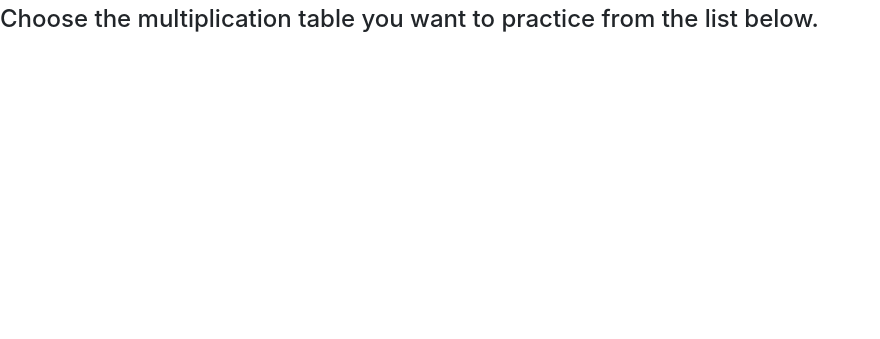
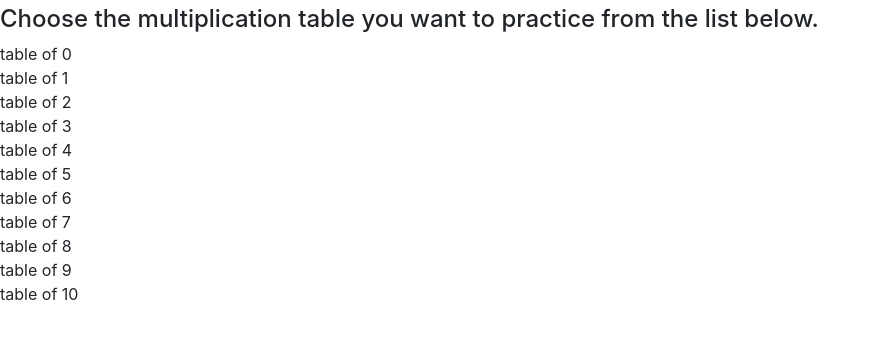
Before and after one commit to JoskedeJong/ProjectTables, a plain HTML site: page index.html in a window 1280 px wide. Shown: the part 51-390 px from the top of the page, without its empty margins (0-880 px from the left). Drawn offline with nearby package versions, Linux system fonts and the light colour scheme.

Commit message:
made basic html structure, added clickable buttons

```diff
--- a/index.html
+++ b/index.html
@@ -8,20 +8,21 @@
     <!-- Bootstrap CSS -->
     <link rel="stylesheet" href="https://stackpath.bootstrapcdn.com/bootstrap/4.3.1/css/bootstrap.min.css" integrity="sha384-ggOyR0iXCbMQv3Xipma34MD+dH/1fQ784/j6cY/iJTQUOhcWr7x9JvoRxT2MZw1T" crossorigin="anonymous">
 
-    <title>Hello, world!</title>
+    <title>Learning Tables</title>
   </head>
   <body>
     <h1>Learning tables is Easy!</h1>
 
     <div>
         <h4>Choose the multiplication table you want to practice from the list below.</h4>
-        <div id="holdsList">
+        <div id="holdsTablesList">
         </div>
     </div>
 
     <!-- Optional JavaScript -->
+
+    <script src="https://code.jquery.com/jquery-3.3.1.slim.min.js" integrity="sha384-q8i/X+965DzO0rT7abK41JStQIAqVgRVzpbzo5smXKp4YfRvH+8abtTE1Pi6jizo" crossorigin="anonymous"></script>
     <script src="script.js"></script>
-    <script src="https://code.jquery.com/jquery-3.3.1.slim.min.js" integrity="sha384-q8i/X+965DzO0rT7abK41JStQIAqVgRVzpbzo5smXKp4YfRvH+8abtTE1Pi6jizo" crossorigin="anonymous"></script>
     <script src="https://cdnjs.cloudflare.com/ajax/libs/popper.js/1.14.7/umd/popper.min.js" integrity="sha384-UO2eT0CpHqdSJQ6hJty5KVphtPhzWj9WO1clHTMGa3JDZwrnQq4sF86dIHNDz0W1" crossorigin="anonymous"></script>
     <script src="https://stackpath.bootstrapcdn.com/bootstrap/4.3.1/js/bootstrap.min.js" integrity="sha384-JjSmVgyd0p3pXB1rRibZUAYoIIy6OrQ6VrjIEaFf/nJGzIxFDsf4x0xIM+B07jRM" crossorigin="anonymous"></script>
   </body>
--- a/script.js
+++ b/script.js
@@ -0,0 +1,16 @@
+function popFunction(tableId){
+    alert(tableId);
+}
+
+$(document).ready(function() {
+
+    var maxTables = 10;
+
+    for (a=0; a<=maxTables; a++){
+        var tableListEntry = $(document.createElement("div"));
+        $(tableListEntry).attr("id", "tableOf"+a);
+        $(tableListEntry).attr("onClick", "popFunction("+a+")");
+        $(tableListEntry).text("table of "+a);
+        $(tableListEntry).appendTo("#holdsTablesList");
+    }
+});
```
Also changed, not shown: 1 other file.
